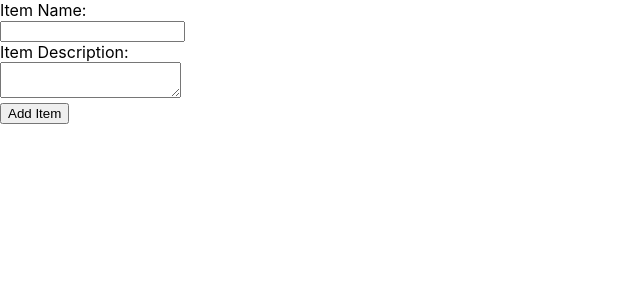
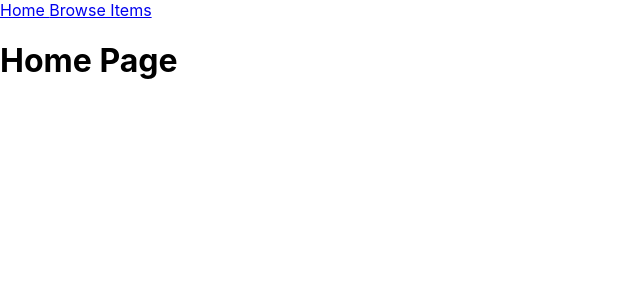
Before and after one commit to ben-the-boy/marketplace-app, a React (Create React App) app in the folder frontend/: page / in a window 1280 px wide. Shown: the top 300 px of the page, without its empty margins (0-640 px from the left). Built offline with nearby package versions, Linux system fonts and the light colour scheme.

Commit message:
added routing elements

```diff
--- a/frontend/package.json
+++ b/frontend/package.json
@@ -10,6 +10,7 @@
     "react": "^17.0.2",
     "react-dom": "^17.0.2",
     "react-redux": "^7.2.5",
+    "react-router-dom": "^5.3.0",
     "react-scripts": "4.0.3",
     "web-vitals": "^1.0.1"
   },
--- a/frontend/src/App.js
+++ b/frontend/src/App.js
@@ -1,11 +1,18 @@
 import './App.css';
 import ItemsContainer from './containers/ItemsContainer';
+import Home from './components/Home';
+import NavBar from './components/NavBar';
+import { BrowserRouter as Router, Route } from "react-router-dom";
 
 function App() {
   return (
-    <div>
-      <ItemsContainer />
-    </div>
+    <Router>
+      <div>
+        <NavBar />
+        <Route exact path="/" component={Home} />
+        <Route exact path="/items" component={ItemsContainer} />
+      </div>
+    </Router>
   );
 }
 
--- /dev/null
+++ b/frontend/src/components/Home.js
@@ -0,0 +1,9 @@
+const Home = () => {
+  return (
+    <div>
+      <h1>Home Page</h1>
+    </div>
+  );
+};
+
+export default Home;
--- /dev/null
+++ b/frontend/src/components/NavBar.js
@@ -0,0 +1,12 @@
+import { NavLink } from 'react-router-dom';
+
+const NavBar = () => {
+  return (
+    <div className="navbar">
+      <NavLink to="/"> Home </NavLink>
+      <NavLink to="/items"> Browse Items </NavLink>
+    </div>
+  );
+};
+
+export default NavBar;
```
Also changed, not shown: 2 other files (tests, documents, lock files or other folders).
